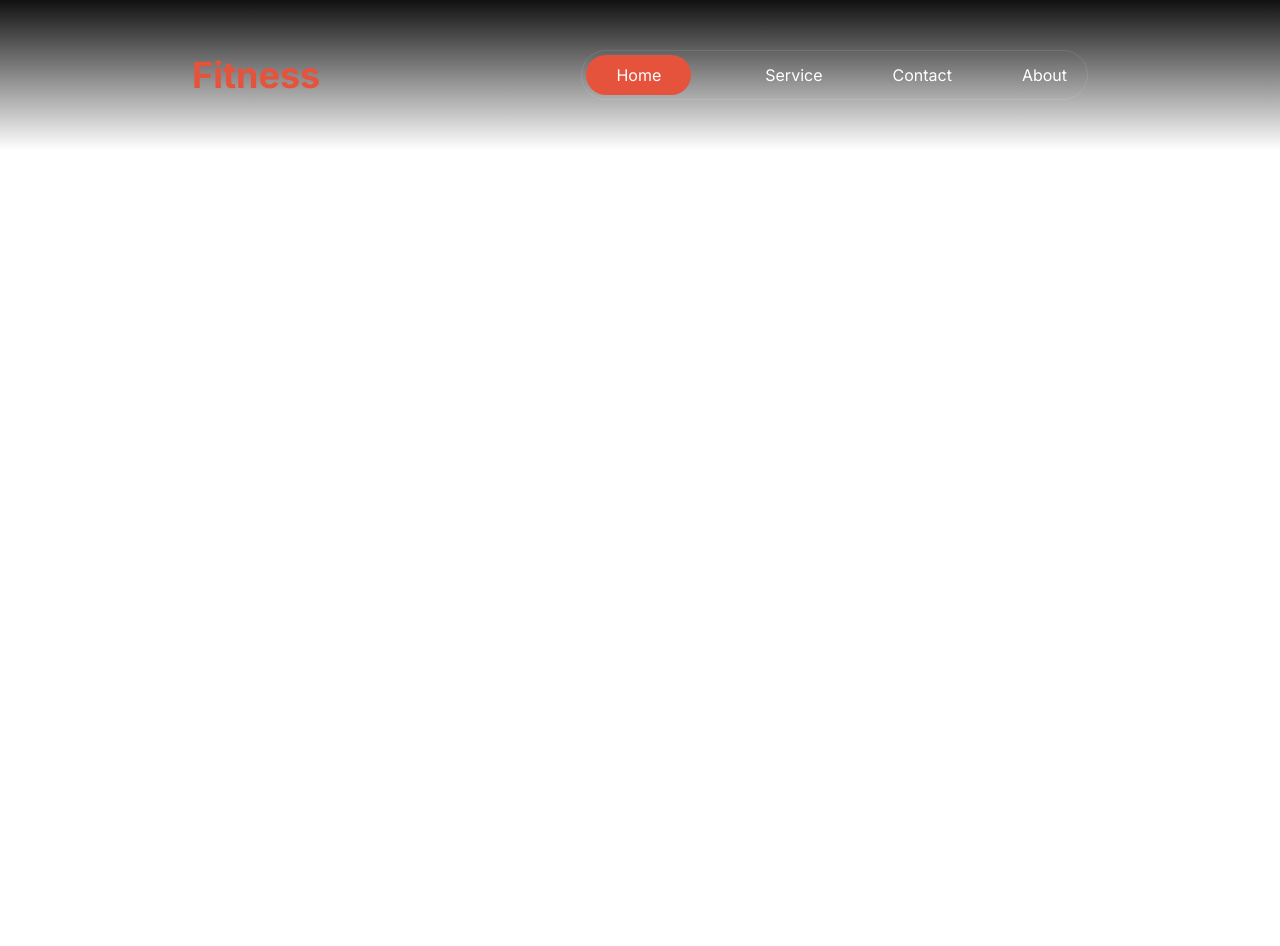
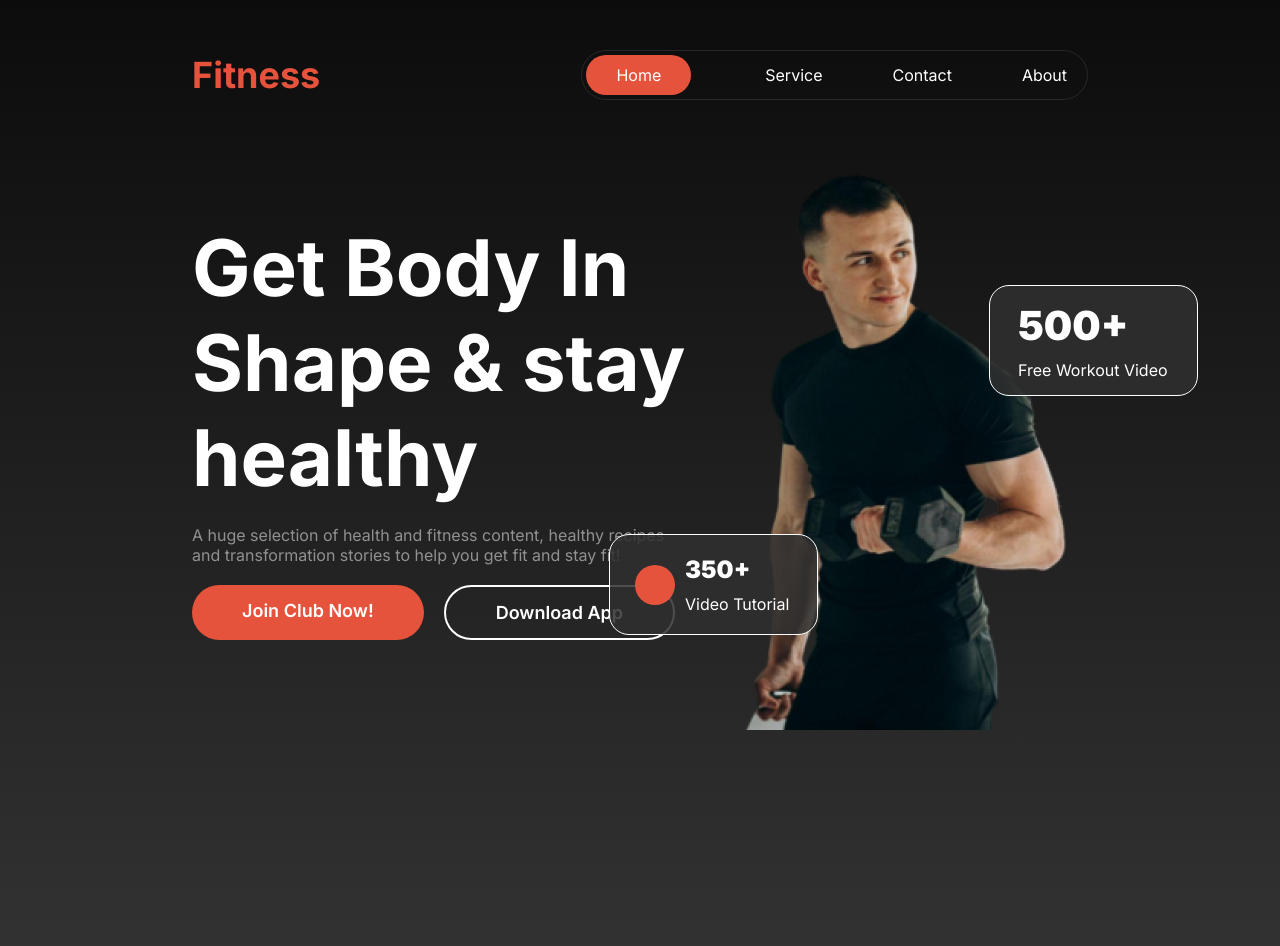
Before and after one commit to sajusanju/B10Assignment02, a plain HTML site: page index.html in a window 1280 px wide. Before the commit the page ends 800 px from the top, so only its background shows below. Drawn offline with Linux system fonts and the light colour scheme.

Commit message:
hero section styling done

```diff
--- a/index.html
+++ b/index.html
@@ -8,10 +8,10 @@
   <script src="https://kit.fontawesome.com/3dcb24a994.js" crossorigin="anonymous"></script>
 </head>
 <body>
-  <!-- header section start -->
+  <!-- header section start ---------------------------------------->
   <header>
 
-    <!-- navbar section start -->
+    <!-- navbar section start -------------------------------------->
      <nav>
       <div class="logo">
         <h2>Fitness</h2>
@@ -34,8 +34,52 @@
 
      </nav>
 
-     <!-- navbar section end -->
+     <!-- navbar section end -------------------------------------->
+
+<!-- hero section start---------------------------------------- -->
+     <section class="hero">
+
+
+      <div class="hero-text">
+        <h1>Get Body In <br> <span id="shape">Shape</span>
+         & stay healthy</h1>
+         <p>A huge selection of health and fitness content, healthy recipes <br>
+          and transformation stories to help you get fit and stay fit!</p>
+          <div class="buttons">
+            <p class=" btn join-btn">Join Club Now!</p>
+
+            <p class="btn">Download App</p>
+          </div>
+      </div>
+
+
+      <div class="hero-img">
+
+        <img src="images/Images 2.png" alt="">
+
+        <div class="captions">
+          <div class="caption cap1">
+            <div id="circle"></div>
+           <div>
+            <h3>350+</h3>
+            <p>Video Tutorial</p>
+           </div>
+
+
+          </div>
+
+          <div class="caption cap2">
+            <h3>500+</h3>
+            <p>Free Workout Video</p>
+
+          </div>
+
+        </div>
+
+      </div>
+
+     </section>
   </header>
-  <!-- header section end -->
+  <!-- header section end ------------------------------------------>
 </body>
 </html>
--- a/style.css
+++ b/style.css
@@ -5,16 +5,20 @@
   margin: 0;
   box-sizing: border-box;
   font-family: "Inter", sans-serif;
-  /* background: black; */
-  color: white;
+
+
 
 }
 
+
+/* header section styling start---------------------------------- */
 header{
-  background: linear-gradient(180.00deg, rgb(17, 17, 17),rgba(119, 119, 119, 0) 100%);
+  background: linear-gradient(180.00deg, rgb(13, 12, 12),rgba(18, 17, 17, 0.861) 100%);
+  z-index: 1;
+  color: white;
 }
 
-/* navbar section styling */
+/* navbar section styling------------------------------------- */
 nav{
   width: 70%;
   margin: 0 auto;
@@ -56,14 +60,117 @@ nav{
 
 }
 
-/* navbar section styling done */
+/* navbar section styling done ----------------------------------*/
+
+
+/* hero section styling----------------------------------------- */
+
+
+.hero{
+  display: flex;
+  width: 70%;
+  margin: 0 auto;
+  justify-content: space-between;
+
+}
+
+.hero-text{
+  display: flex;
+  flex-direction: column;
+  gap: 20px;
+  padding-top: 70px;
+}
+
+.hero-text h1{
+  font-size: 78px;
+}
+
+.hero-text p{
+  font-size: 16px;
+  color: rgba(255, 255, 255, 0.5);
+}
+
+.hero-img img{
+
+}
+
+.buttons{
+  display: flex;
+  gap: 20px;
+}
+
+.buttons p{
+  color: white;
+  font-size: 18px;
+}
+
+.btn{
+
+  border: 2px solid white;
+  padding: 15px 50px;
+  font-weight: 600;
+  border-radius: 30px;
+
+}
+
+.join-btn{
+  background-color: #E6533C;
+  border: none;
+}
+
+.caption{
+  border: 1px solid white;
+  background: rgba(48, 48, 48, 0.852);
+  border-radius: 20px;
+  width: 60%;
+}
+
+.caption h3{
+  font-size: 24px;
+  font-weight: 900;
+  padding-bottom: 10px;
+}
+
+.caption p{
+  font-size: 16px;
+}
+ .cap1{
+  display: flex;
+  align-items: center;
+  gap: 10px;
+  position: relative;
+  bottom: 200px;
+  right: 130px;
+  padding: 20px 25px;
+
+}
+
+.cap2{
+   padding: 15px 28px;
+   position: relative;
+   bottom: 550px;
+   left: 250px;
+
+}
+
+.cap2 h3{
+  font-size: 40px;
+  font-weight: 900;
+}
+
+#circle{
+  width: 40px;
+  height: 40px;
+  background: #E6533C;
+  border-radius: 20px;
+
+}
 
 
 
 
 
-
-/* small device responsive section */
+/* small device responsive section ------------------------------------*/
 
 
 @media screen and (max-width: 576px) {
```
